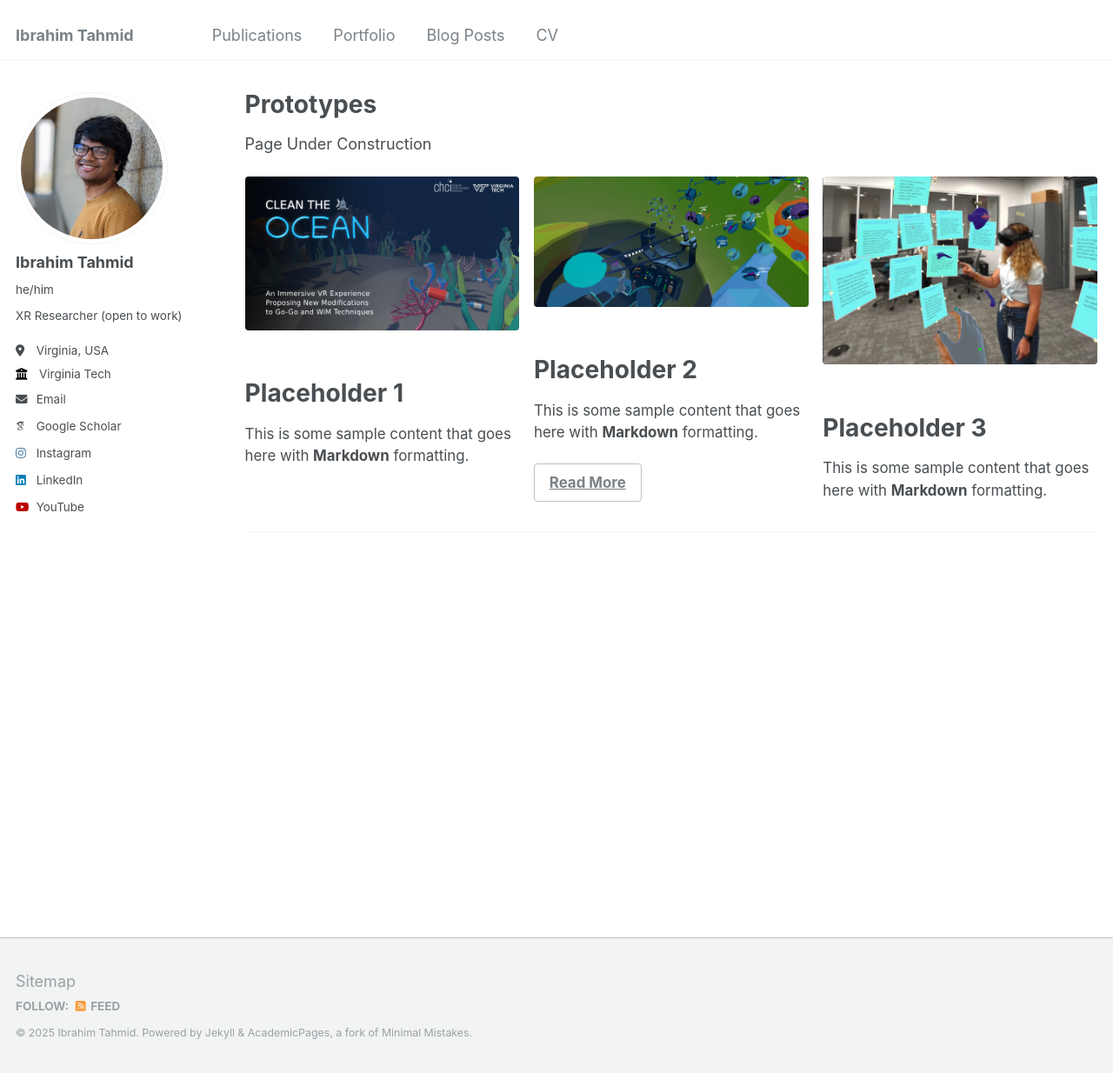
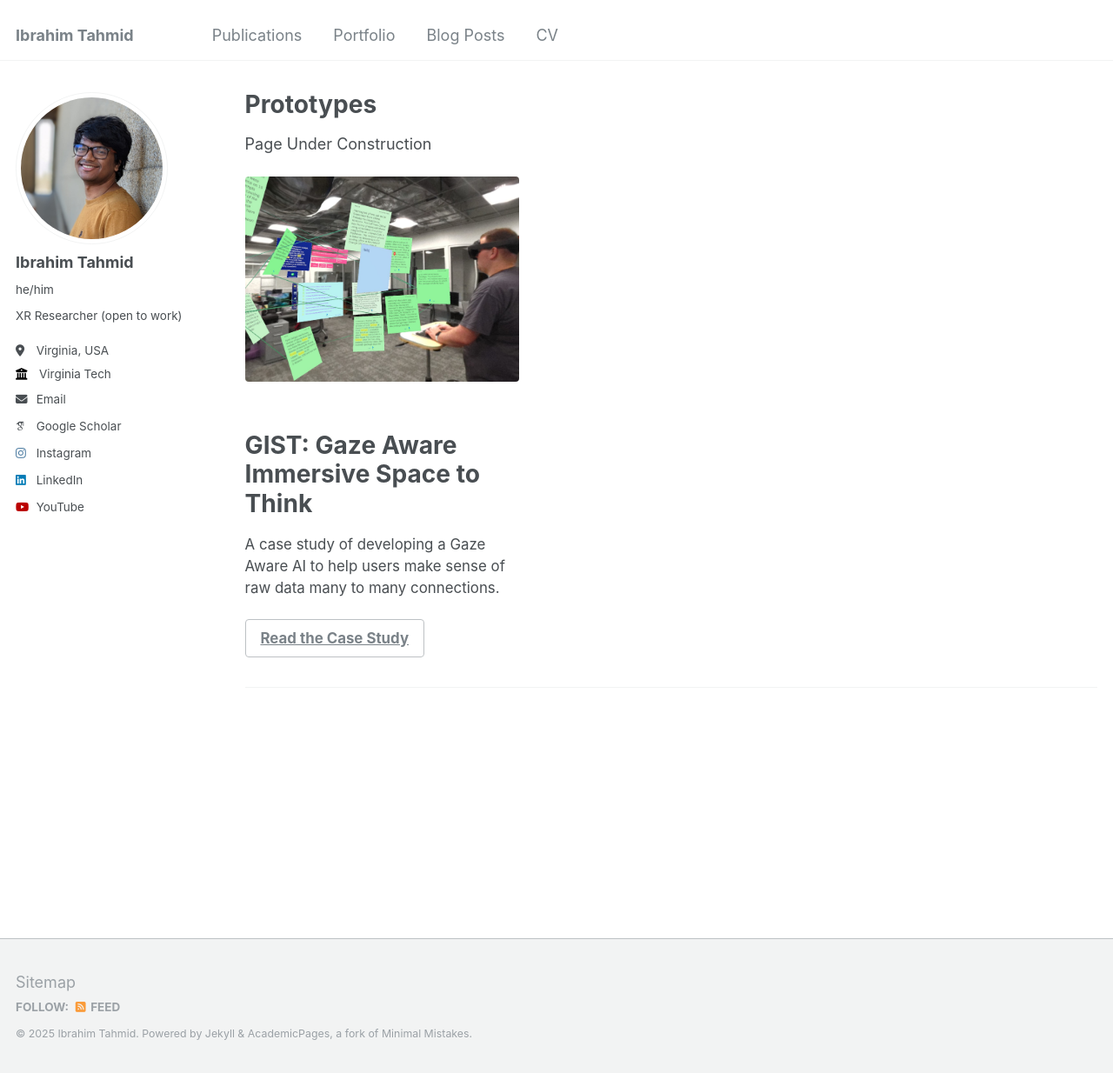
Before and after one commit to iatahmid/iatahmid.github.io, a Jekyll site: the page built from _pages/prototypes.md, in a window 1280 px wide and 1234 px high. Shown: the whole window at 87% size. Built offline with Jekyll 4.4.1, drawn with Linux system fonts in a browser that asks for light colours; some web fonts are replaced.

Commit message:
test feature row page

```diff
--- a/_pages/prototypes.md
+++ b/_pages/prototypes.md
@@ -3,20 +3,16 @@ layout: archive
 title: "Prototypes"
 permalink: /prototypes/
 feature_row:
-  - image_path: teasers/clean_the_ocean.png
-    alt: "Test ALT Text"
-    title: "Placeholder 1"
-    excerpt: "This is some sample content that goes here with **Markdown** formatting."
-  - image_path: teasers/fantastic_voyage.PNG
-    alt: "placeholder image 2"
-    title: "Placeholder 2"
-    excerpt: "This is some sample content that goes here with **Markdown** formatting."
+  - image_path: teasers/logan_cropped.jpg
+    alt: "A person using the Gaze Aware analysis tool to solve a sensemaking puzzle"
+    title: "GIST: Gaze Aware Immersive Space to Think"
+    excerpt: "A case study of developing a Gaze Aware AI to help users make sense of raw data many to many connections."
     url: "#test-link"
-    btn_label: "Read More"
+    btn_label: "Read the Case Study"
     btn_class: "btn--inverse"
-  - image_path: teasers/colt.jpg
-    title: "Placeholder 3"
-    excerpt: "This is some sample content that goes here with **Markdown** formatting."
+  # - image_path: teasers/colt.jpg
+  #   title: "Placeholder 3"
+  #   excerpt: "This is some sample content that goes here with **Markdown** formatting."
 ---
 
 {% include base_path %}
```
